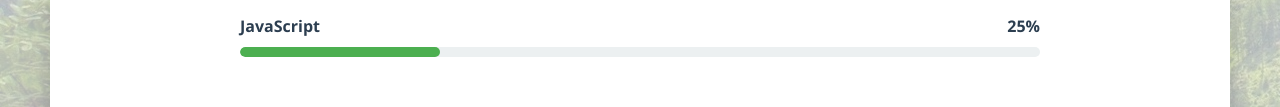
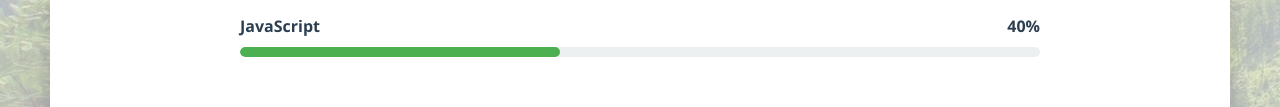
Before and after one commit to islemhanachejsk123/site, a plain HTML site: page index.html in a window 1280 px wide. Shown: the part 2439-2546 px from the top of the page. Drawn offline with Linux system fonts and the light colour scheme.

Commit message:
Update index.html

```diff
--- a/index.html
+++ b/index.html
@@ -126,10 +126,10 @@
     <div class="skill">
       <div class="skill-info">
         <span data-i18n="skill3.name">JavaScript</span>
-        <span>25%</span>
+        <span>40%</span>
       </div>
       <div class="skill-bar">
-        <div class="skill-level" data-level="25%"></div>
+        <div class="skill-level" data-level="40%"></div>
       </div>
     </div>
 
```
